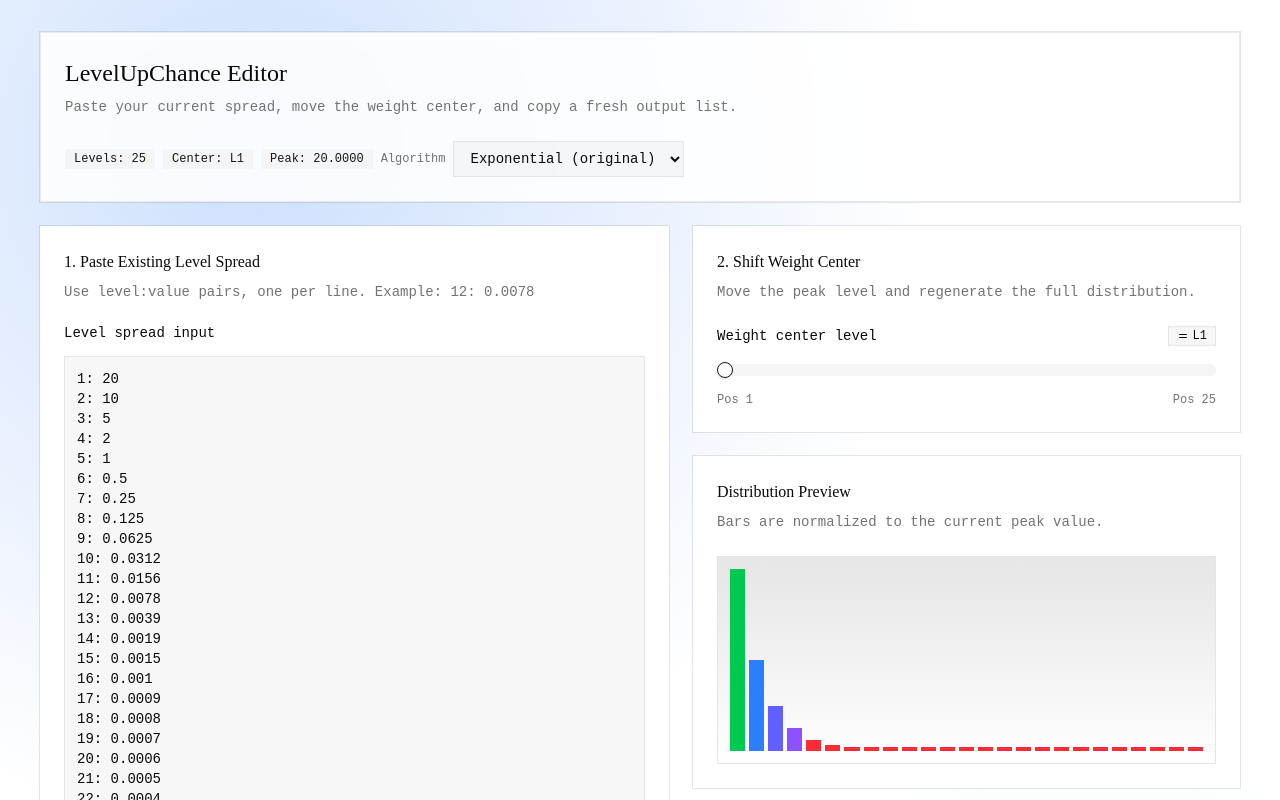
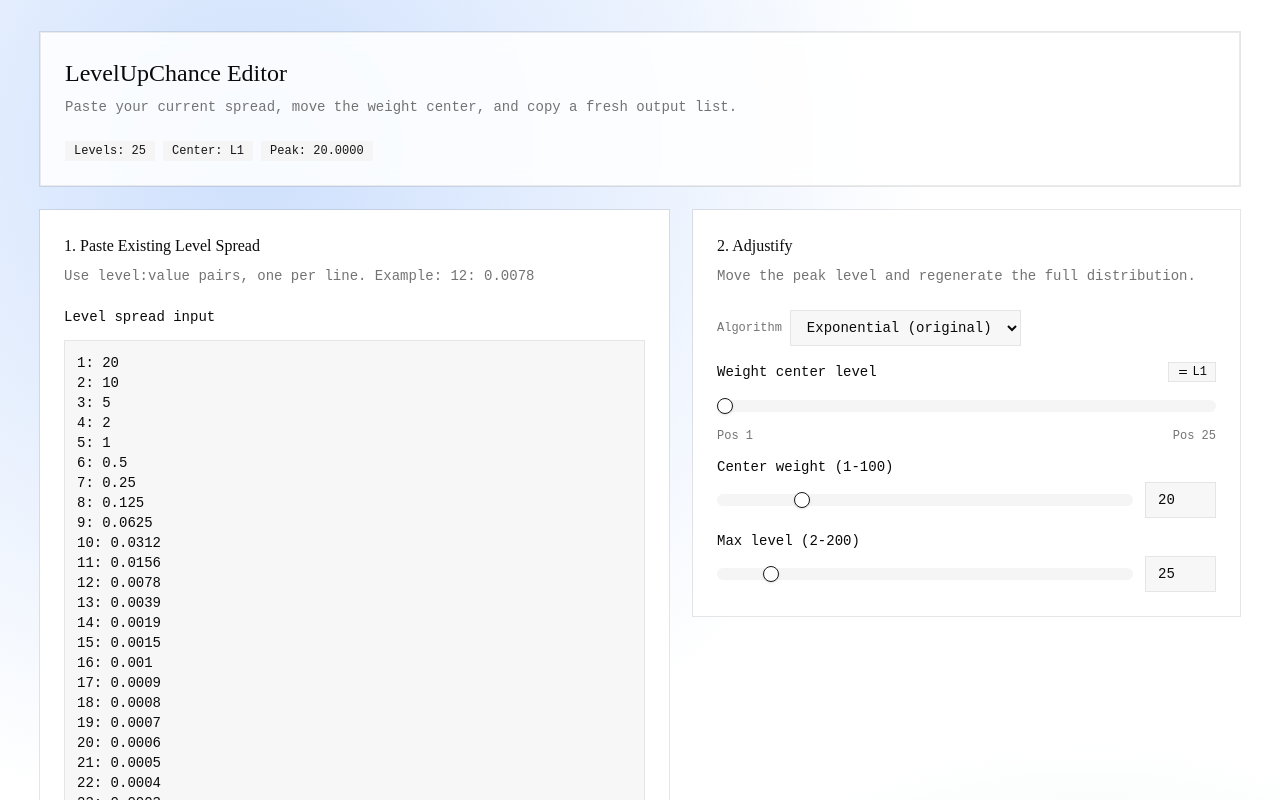
Before and after one commit to dsthedev/slslevelspreadtool, a React (Vite) app: page / in a window 1280 px wide. Shown: the top 800 px of the page. Built offline with nearby package versions, Linux system fonts and the light colour scheme.

Commit message:
feat: enhance weight distribution controls and add new constants

```diff
--- a/src/App.tsx
+++ b/src/App.tsx
@@ -1,7 +1,11 @@
 import { useMemo, useState } from "react"
 
-import { AlgorithmSelect } from "@/components/levelupchance/algorithm-select"
-import { DEFAULT_LEVEL_SPREAD } from "@/components/levelupchance/constants"
+import {
+  DEFAULT_CENTER_WEIGHT,
+  DEFAULT_LEVEL_SPREAD,
+  DEFAULT_MAX_LEVEL,
+  DEFAULT_STEP_AMOUNT,
+} from "@/components/levelupchance/constants"
 import { DatasetEditor } from "@/components/levelupchance/dataset-editor"
 import { OutputTable } from "@/components/levelupchance/output-table"
 import { SpreadChart } from "@/components/levelupchance/spread-chart"
@@ -9,7 +13,9 @@ import type { LevelEntry } from "@/components/levelupchance/types"
 import {
   applyCenteredWeights,
   distributionAlgorithms,
+  getAlgorithmControls,
   isDistributionAlgorithm,
+  type AlgorithmControl,
   type DistributionAlgorithm,
   formatLevelSpread,
   parseLevelSpread,
@@ -27,8 +33,11 @@ import {
 export function App() {
   const [rawInput, setRawInput] = useState(DEFAULT_LEVEL_SPREAD)
   const [sourceEntries, setSourceEntries] = useState<LevelEntry[]>(() =>
-    parseLevelSpread(DEFAULT_LEVEL_SPREAD)
+    buildLevelEntries(DEFAULT_MAX_LEVEL)
   )
+  const [maxLevel, setMaxLevel] = useState(DEFAULT_MAX_LEVEL)
+  const [centerWeight, setCenterWeight] = useState(DEFAULT_CENTER_WEIGHT)
+  const [stepAmount, setStepAmount] = useState(DEFAULT_STEP_AMOUNT)
   const [algorithm, setAlgorithm] = useState<DistributionAlgorithm>(
     "exponential"
   )
@@ -55,8 +64,16 @@ export function App() {
       return []
     }
 
-    return applyCenteredWeights(sourceEntries, safeCenterPosition - 1, algorithm)
-  }, [sourceEntries, safeCenterPosition, algorithm])
+    return applyCenteredWeights(
+      sourceEntries,
+      safeCenterPosition - 1,
+      algorithm,
+      centerWeight,
+      { stepAmount }
+    )
+  }, [sourceEntries, safeCenterPosition, algorithm, centerWeight, stepAmount])
+
+  const algorithmControls: AlgorithmControl[] = getAlgorithmControls(algorithm)
 
   const selectedLevel =
     sourceEntries[Math.max(0, safeCenterPosition - 1)]?.level ??
@@ -72,19 +89,46 @@ export function App() {
       return
     }
 
-    setSourceEntries(parsed)
-    setCenterPosition((current) => clampPosition(current, parsed.length))
+    const inferredMaxLevel = clampMaxLevel(
+      Math.max(...parsed.map((entry) => entry.level), DEFAULT_MAX_LEVEL)
+    )
+
+    setMaxLevel(inferredMaxLevel)
+    setSourceEntries(buildLevelEntries(inferredMaxLevel))
+    setCenterPosition((current) => clampPosition(current, inferredMaxLevel))
     setError(null)
     setCopied(false)
   }
 
   const handleResetDefault = () => {
-    const parsedDefault = parseLevelSpread(DEFAULT_LEVEL_SPREAD)
     setRawInput(DEFAULT_LEVEL_SPREAD)
-    setSourceEntries(parsedDefault)
+    setMaxLevel(DEFAULT_MAX_LEVEL)
+    setCenterWeight(DEFAULT_CENTER_WEIGHT)
+    setStepAmount(DEFAULT_STEP_AMOUNT)
+    setSourceEntries(buildLevelEntries(DEFAULT_MAX_LEVEL))
     setCenterPosition(1)
     setCopied(false)
     setError(null)
+  }
+
+  const handleMaxLevelChange = (nextValue: number) => {
+    const clamped = clampMaxLevel(nextValue)
+    setMaxLevel(clamped)
+    setSourceEntries(buildLevelEntries(clamped))
+    setCenterPosition((current) => clampPosition(current, clamped))
+    setCopied(false)
+  }
+
+  const handleCenterWeightChange = (nextValue: number) => {
+    const clamped = clampCenterWeight(nextValue)
+    setCenterWeight(clamped)
+    setCopied(false)
+  }
+
+  const handleStepAmountChange = (nextValue: number) => {
+    const clamped = clampStepAmount(nextValue)
+    setStepAmount(clamped)
+    setCopied(false)
   }
 
   const handleCopy = async () => {
@@ -112,52 +156,95 @@ export function App() {
             <Badge variant="secondary">Levels: {sourceEntries.length}</Badge>
             <Badge variant="secondary">Center: L{selectedLevel ?? "-"}</Badge>
             <Badge variant="secondary">Peak: {peakValue.toFixed(4)}</Badge>
-            <AlgorithmSelect
-              value={algorithm}
-              options={distributionAlgorithms.map((item) => ({
+            {error ? <Badge variant="destructive">{error}</Badge> : null}
+          </CardContent>
+        </Card>
+
+        <div className="grid gap-6 xl:grid-cols-[1.15fr_1fr]">
+          <div className="order-1">
+            <DatasetEditor
+              value={rawInput}
+              onChange={setRawInput}
+              onLoad={handleLoad}
+              onResetDefault={handleResetDefault}
+            />
+          </div>
+
+          <div className="order-2">
+            <WeightSlider
+              centerPosition={safeCenterPosition}
+              maxPosition={Math.max(1, sourceEntries.length)}
+              selectedLevelLabel={selectedLevel ?? 1}
+              centerWeight={centerWeight}
+              maxLevel={maxLevel}
+              algorithm={algorithm}
+              algorithmOptions={distributionAlgorithms.map((item) => ({
                 value: item.value,
                 label: item.label,
               }))}
-              onChange={(nextValue) => {
+              algorithmControls={algorithmControls}
+              stepAmount={stepAmount}
+              onChange={(position) => {
+                setCenterPosition(clampPosition(position, sourceEntries.length))
+                setCopied(false)
+              }}
+              onCenterWeightChange={handleCenterWeightChange}
+              onMaxLevelChange={handleMaxLevelChange}
+              onStepAmountChange={handleStepAmountChange}
+              onAlgorithmChange={(nextValue) => {
                 if (isDistributionAlgorithm(nextValue)) {
                   setAlgorithm(nextValue)
                   setCopied(false)
                 }
               }}
             />
-            {error ? <Badge variant="destructive">{error}</Badge> : null}
-          </CardContent>
-        </Card>
+          </div>
 
-        <div className="grid gap-6 xl:grid-cols-[1.15fr_1fr]">
-          <DatasetEditor
-            value={rawInput}
-            onChange={setRawInput}
-            onLoad={handleLoad}
-            onResetDefault={handleResetDefault}
-          />
-
-          <div className="flex flex-col gap-6">
-            <WeightSlider
-              centerPosition={safeCenterPosition}
-              maxPosition={Math.max(1, sourceEntries.length)}
-              selectedLevelLabel={selectedLevel ?? 1}
-              onChange={(position) => {
-                setCenterPosition(clampPosition(position, sourceEntries.length))
-                setCopied(false)
-              }}
-            />
+          <div className="order-3 xl:order-4">
             <SpreadChart
               entries={weightedEntries}
               centerPosition={safeCenterPosition}
             />
           </div>
+
+          <div className="order-4 xl:order-3">
+            <OutputTable entries={weightedEntries} onCopy={handleCopy} copied={copied} />
+          </div>
         </div>
-
-        <OutputTable entries={weightedEntries} onCopy={handleCopy} copied={copied} />
       </div>
     </main>
   )
 }
 
+function buildLevelEntries(maxLevel: number): LevelEntry[] {
+  return Array.from({ length: maxLevel }, (_, index) => ({
+    level: index + 1,
+    value: 0,
+  }))
+}
+
+function clampMaxLevel(value: number) {
+  if (!Number.isFinite(value)) {
+    return DEFAULT_MAX_LEVEL
+  }
+
+  return Math.min(Math.max(Math.round(value), 2), 200)
+}
+
+function clampCenterWeight(value: number) {
+  if (!Number.isFinite(value)) {
+    return DEFAULT_CENTER_WEIGHT
+  }
+
+  return Math.min(Math.max(Math.round(value), 1), 100)
+}
+
+function clampStepAmount(value: number) {
+  if (!Number.isFinite(value)) {
+    return DEFAULT_STEP_AMOUNT
+  }
+
+  return Math.min(Math.max(Math.round(value * 10) / 10, 0.1), 10)
+}
+
 export default App
--- a/src/components/levelupchance/constants.ts
+++ b/src/components/levelupchance/constants.ts
@@ -24,5 +24,7 @@ export const DEFAULT_LEVEL_SPREAD = `1: 20
 24: 0.0002
 25: 0.0001`
 
-export const BASE_WEIGHT = 20
 export const DECAY_FACTOR = 0.5
+export const DEFAULT_CENTER_WEIGHT = 20
+export const DEFAULT_MAX_LEVEL = 25
+export const DEFAULT_STEP_AMOUNT = 1
--- a/src/components/levelupchance/spread-chart.tsx
+++ b/src/components/levelupchance/spread-chart.tsx
@@ -34,25 +34,33 @@ function getBandColorClass(distanceFromCenter: number) {
 }
 
 export function SpreadChart({ entries, centerPosition }: SpreadChartProps) {
-  const maxValue = Math.max(...entries.map((entry) => entry.value), 1)
+  const maxScaleValue = 100
   const centerIndex = Math.max(centerPosition - 1, 0)
 
   return (
     <Card>
       <CardHeader>
         <CardTitle>Distribution Preview</CardTitle>
-        <CardDescription>Bars are normalized to the current peak value.</CardDescription>
+        <CardDescription>Bars use a fixed vertical scale from 0 to 100.</CardDescription>
       </CardHeader>
       <CardContent>
-        <div className="relative h-52 overflow-hidden rounded-xl border border-border bg-linear-to-b from-primary/10 to-background p-3">
+        <div className="relative aspect-[1.5/1] w-full overflow-hidden rounded-xl border border-border bg-linear-to-b from-primary/10 to-background p-3">
+          <div className="pointer-events-none absolute inset-y-3 left-3 z-10 flex flex-col justify-between text-[10px] text-muted-foreground">
+            <span>100</span>
+            <span>50</span>
+            <span>0</span>
+          </div>
           {entries.length === 0 ? (
             <div className="flex h-full items-center justify-center text-sm text-muted-foreground">
               Load a dataset to preview the distribution.
             </div>
           ) : (
-            <div className="flex h-full items-end gap-1">
+            <div className="ml-7 flex h-full items-end gap-1">
               {entries.map((entry, index) => {
-                const normalizedHeight = Math.max((entry.value / maxValue) * 100, 2)
+                const normalizedHeight = Math.min(
+                  Math.max((entry.value / maxScaleValue) * 100, 0),
+                  100
+                )
                 const distanceFromCenter = Math.abs(index - centerIndex)
 
                 return (
--- a/src/components/levelupchance/utils.ts
+++ b/src/components/levelupchance/utils.ts
@@ -1,19 +1,32 @@
-import { BASE_WEIGHT, DECAY_FACTOR } from "@/components/levelupchance/constants"
+import { DECAY_FACTOR, DEFAULT_STEP_AMOUNT } from "@/components/levelupchance/constants"
 import type { LevelEntry } from "@/components/levelupchance/types"
 
+export type AlgorithmControl = "stepAmount"
+
 export const distributionAlgorithms = [
-  { value: "exponential", label: "Exponential (original)" },
-  { value: "gaussian", label: "Gaussian" },
-  { value: "linear", label: "Linear taper" },
+  { value: "exponential", label: "Exponential (original)", controls: [] },
+  { value: "gaussian", label: "Gaussian", controls: [] },
+  { value: "linear", label: "Linear taper", controls: ["stepAmount"] },
 ] as const
 
 export type DistributionAlgorithm =
   (typeof distributionAlgorithms)[number]["value"]
 
+export type AlgorithmTuningOptions = {
+  stepAmount: number
+}
+
 export function isDistributionAlgorithm(
   value: string
 ): value is DistributionAlgorithm {
   return distributionAlgorithms.some((item) => item.value === value)
+}
+
+export function getAlgorithmControls(
+  algorithm: DistributionAlgorithm
+): AlgorithmControl[] {
+  const matched = distributionAlgorithms.find((item) => item.value === algorithm)
+  return matched ? [...matched.controls] : []
 }
 
 export function parseLevelSpread(raw: string): LevelEntry[] {
@@ -35,13 +48,24 @@ export function parseLevelSpread(raw: string): LevelEntry[] {
 export function applyCenteredWeights(
   entries: LevelEntry[],
   centerIndex: number,
-  algorithm: DistributionAlgorithm
+  algorithm: DistributionAlgorithm,
+  centerWeight: number,
+  tuningOptions: Partial<AlgorithmTuningOptions> = {}
 ): LevelEntry[] {
   const safeCenter = Math.min(Math.max(centerIndex, 0), Math.max(entries.length - 1, 0))
+  const resolvedTuning: AlgorithmTuningOptions = {
+    stepAmount: sanitizeStepAmount(tuningOptions.stepAmount),
+  }
 
   return entries.map((entry, index) => {
     const distance = Math.abs(index - safeCenter)
-    const rawValue = getWeightByAlgorithm(algorithm, distance, entries.length)
+    const rawValue = getWeightByAlgorithm(
+      algorithm,
+      distance,
+      entries.length,
+      centerWeight,
+      resolvedTuning
+    )
     const value = sanitizeWeight(rawValue)
 
     return {
@@ -54,21 +78,32 @@ export function applyCenteredWeights(
 function getWeightByAlgorithm(
   algorithm: DistributionAlgorithm,
   distance: number,
-  totalEntries: number
+  totalEntries: number,
+  centerWeight: number,
+  tuningOptions: AlgorithmTuningOptions
 ) {
   switch (algorithm) {
     case "gaussian": {
       const sigma = Math.max(totalEntries / 6, 1)
-      return BASE_WEIGHT * Math.exp(-(distance ** 2) / (2 * sigma ** 2))
+      return centerWeight * Math.exp(-(distance ** 2) / (2 * sigma ** 2))
     }
     case "linear": {
       const maxDistance = Math.max(totalEntries - 1, 1)
-      return BASE_WEIGHT * Math.max(0, 1 - distance / maxDistance)
+      const adjustedDistance = distance * tuningOptions.stepAmount
+      return centerWeight * Math.max(0, 1 - adjustedDistance / maxDistance)
     }
     case "exponential":
     default:
-      return BASE_WEIGHT * DECAY_FACTOR ** distance
+      return centerWeight * DECAY_FACTOR ** distance
   }
+}
+
+function sanitizeStepAmount(value: number | undefined) {
+  if (!Number.isFinite(value)) {
+    return DEFAULT_STEP_AMOUNT
+  }
+
+  return Math.max(0.1, value ?? DEFAULT_STEP_AMOUNT)
 }
 
 function sanitizeWeight(value: number) {
--- a/src/components/levelupchance/weight-slider.tsx
+++ b/src/components/levelupchance/weight-slider.tsx
@@ -1,5 +1,10 @@
 import { Equal } from "lucide-react"
 
+import type {
+  AlgorithmControl,
+  DistributionAlgorithm,
+} from "@/components/levelupchance/utils"
+import { AlgorithmSelect } from "@/components/levelupchance/algorithm-select"
 import { Badge } from "@/components/ui/badge"
 import {
   Card,
@@ -15,24 +20,49 @@ type WeightSliderProps = {
   centerPosition: number
   maxPosition: number
   selectedLevelLabel: number
+  centerWeight: number
+  maxLevel: number
+  algorithm: DistributionAlgorithm
+  algorithmOptions: Array<{ value: DistributionAlgorithm; label: string }>
+  algorithmControls: AlgorithmControl[]
+  stepAmount: number
   onChange: (position: number) => void
+  onCenterWeightChange: (value: number) => void
+  onMaxLevelChange: (value: number) => void
+  onStepAmountChange: (value: number) => void
+  onAlgorithmChange: (value: DistributionAlgorithm) => void
 }
 
 export function WeightSlider({
   centerPosition,
   maxPosition,
   selectedLevelLabel,
+  centerWeight,
+  maxLevel,
+  algorithm,
+  algorithmOptions,
+  algorithmControls,
+  stepAmount,
   onChange,
+  onCenterWeightChange,
+  onMaxLevelChange,
+  onStepAmountChange,
+  onAlgorithmChange,
 }: WeightSliderProps) {
   return (
     <Card>
       <CardHeader>
-        <CardTitle>2. Shift Weight Center</CardTitle>
+        <CardTitle>2. Adjustify</CardTitle>
         <CardDescription>
           Move the peak level and regenerate the full distribution.
         </CardDescription>
       </CardHeader>
       <CardContent className="space-y-4">
+        <AlgorithmSelect
+          value={algorithm}
+          options={algorithmOptions}
+          onChange={(nextValue) => onAlgorithmChange(nextValue as DistributionAlgorithm)}
+        />
         <div className="flex items-center justify-between">
           <Label htmlFor="weight-center">Weight center level</Label>
           <Badge variant="outline">
@@ -54,6 +84,93 @@ export function WeightSlider({
           <span>Pos 1</span>
           <span>Pos {maxPosition}</span>
         </div>
+
+        <div className="space-y-2">
+          <Label htmlFor="center-weight">Center weight (1-100)</Label>
+          <div className="flex items-center gap-3">
+            <Input
+              id="center-weight"
+              type="range"
+              min={1}
+              max={100}
+              step={1}
+              value={centerWeight}
+              onChange={(event) =>
+                onCenterWeightChange(Number.parseInt(event.target.value, 10))
+              }
+              className="h-3 cursor-pointer appearance-none rounded-full border-0 bg-transparent px-0 py-0 [&::-webkit-slider-runnable-track]:h-3 [&::-webkit-slider-runnable-track]:rounded-full [&::-webkit-slider-runnable-track]:bg-muted [&::-webkit-slider-thumb]:-mt-0.5 [&::-webkit-slider-thumb]:size-4 [&::-webkit-slider-thumb]:appearance-none [&::-webkit-slider-thumb]:rounded-full [&::-webkit-slider-thumb]:border [&::-webkit-slider-thumb]:border-primary [&::-webkit-slider-thumb]:bg-background [&::-webkit-slider-thumb]:shadow-sm [&::-moz-range-track]:h-3 [&::-moz-range-track]:rounded-full [&::-moz-range-track]:bg-muted [&::-moz-range-thumb]:size-4 [&::-moz-range-thumb]:rounded-full [&::-moz-range-thumb]:border [&::-moz-range-thumb]:border-primary [&::-moz-range-thumb]:bg-background"
+            />
+            <Input
+              type="number"
+              min={1}
+              max={100}
+              value={centerWeight}
+              onChange={(event) =>
+                onCenterWeightChange(Number.parseInt(event.target.value, 10))
+              }
+              className="w-20"
+            />
+          </div>
+        </div>
+
+        <div className="space-y-2">
+          <Label htmlFor="max-level">Max level (2-200)</Label>
+          <div className="flex items-center gap-3">
+            <Input
+              id="max-level"
+              type="range"
+              min={2}
+              max={200}
+              step={1}
+              value={maxLevel}
+              onChange={(event) =>
+                onMaxLevelChange(Number.parseInt(event.target.value, 10))
+              }
+              className="h-3 cursor-pointer appearance-none rounded-full border-0 bg-transparent px-0 py-0 [&::-webkit-slider-runnable-track]:h-3 [&::-webkit-slider-runnable-track]:rounded-full [&::-webkit-slider-runnable-track]:bg-muted [&::-webkit-slider-thumb]:-mt-0.5 [&::-webkit-slider-thumb]:size-4 [&::-webkit-slider-thumb]:appearance-none [&::-webkit-slider-thumb]:rounded-full [&::-webkit-slider-thumb]:border [&::-webkit-slider-thumb]:border-primary [&::-webkit-slider-thumb]:bg-background [&::-webkit-slider-thumb]:shadow-sm [&::-moz-range-track]:h-3 [&::-moz-range-track]:rounded-full [&::-moz-range-track]:bg-muted [&::-moz-range-thumb]:size-4 [&::-moz-range-thumb]:rounded-full [&::-moz-range-thumb]:border [&::-moz-range-thumb]:border-primary [&::-moz-range-thumb]:bg-background"
+            />
+            <Input
+              type="number"
+              min={2}
+              max={200}
+              value={maxLevel}
+              onChange={(event) =>
+                onMaxLevelChange(Number.parseInt(event.target.value, 10))
+              }
+              className="w-20"
+            />
+          </div>
+        </div>
+
+        {algorithmControls.includes("stepAmount") ? (
+          <div className="space-y-2">
+            <Label htmlFor="step-amount">Step amount (0.1-10)</Label>
+            <div className="flex items-center gap-3">
+              <Input
+                id="step-amount"
+                type="range"
+                min={0.1}
+                max={10}
+                step={0.1}
+                value={stepAmount}
+                onChange={(event) =>
+                  onStepAmountChange(Number.parseFloat(event.target.value))
+                }
+                className="h-3 cursor-pointer appearance-none rounded-full border-0 bg-transparent px-0 py-0 [&::-webkit-slider-runnable-track]:h-3 [&::-webkit-slider-runnable-track]:rounded-full [&::-webkit-slider-runnable-track]:bg-muted [&::-webkit-slider-thumb]:-mt-0.5 [&::-webkit-slider-thumb]:size-4 [&::-webkit-slider-thumb]:appearance-none [&::-webkit-slider-thumb]:rounded-full [&::-webkit-slider-thumb]:border [&::-webkit-slider-thumb]:border-primary [&::-webkit-slider-thumb]:bg-background [&::-webkit-slider-thumb]:shadow-sm [&::-moz-range-track]:h-3 [&::-moz-range-track]:rounded-full [&::-moz-range-track]:bg-muted [&::-moz-range-thumb]:size-4 [&::-moz-range-thumb]:rounded-full [&::-moz-range-thumb]:border [&::-moz-range-thumb]:border-primary [&::-moz-range-thumb]:bg-background"
+              />
+              <Input
+                type="number"
+                min={0.1}
+                max={10}
+                step={0.1}
+                value={stepAmount}
+                onChange={(event) =>
+                  onStepAmountChange(Number.parseFloat(event.target.value))
+                }
+                className="w-20"
+              />
+            </div>
+          </div>
+        ) : null}
       </CardContent>
     </Card>
   )
```
